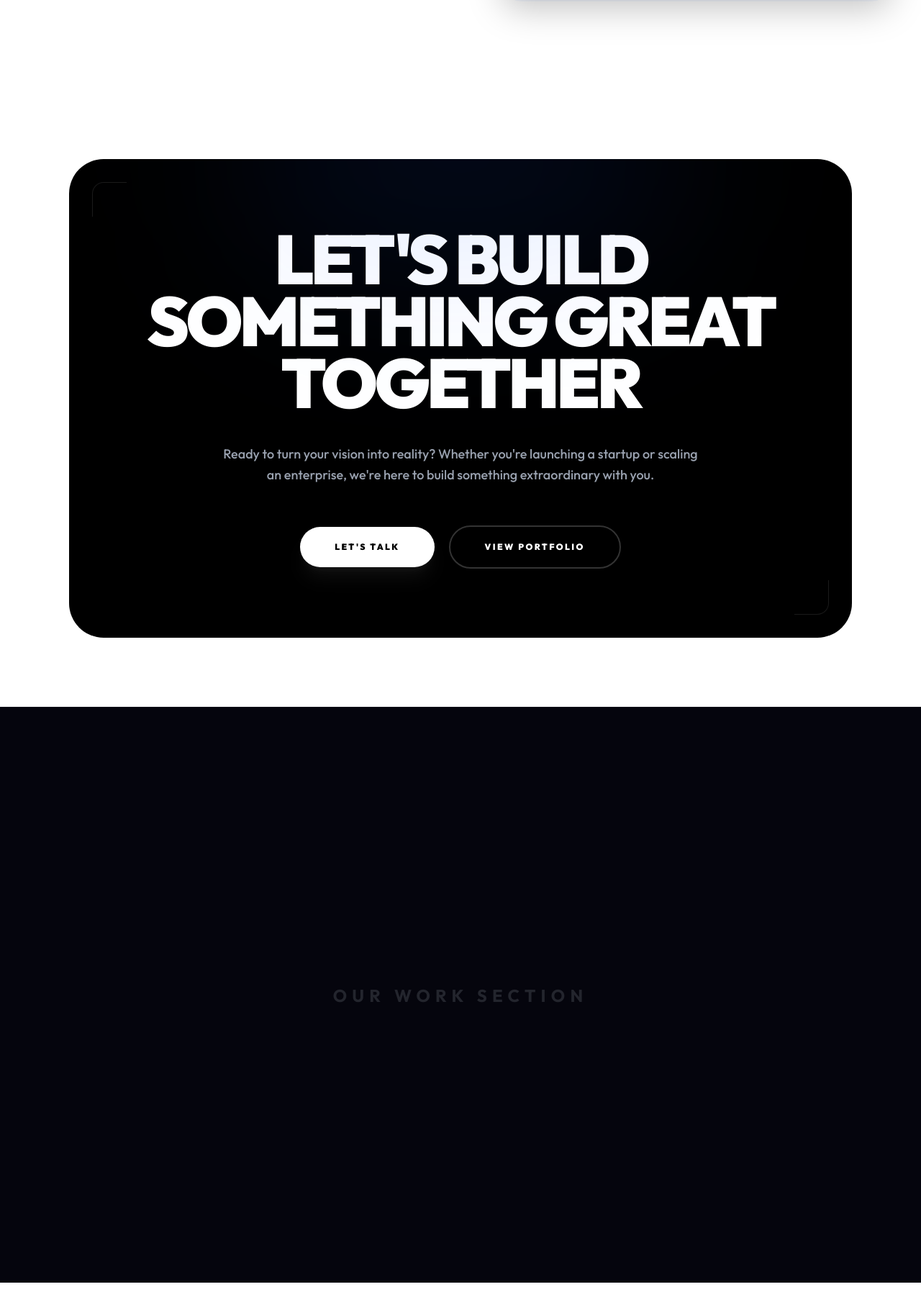
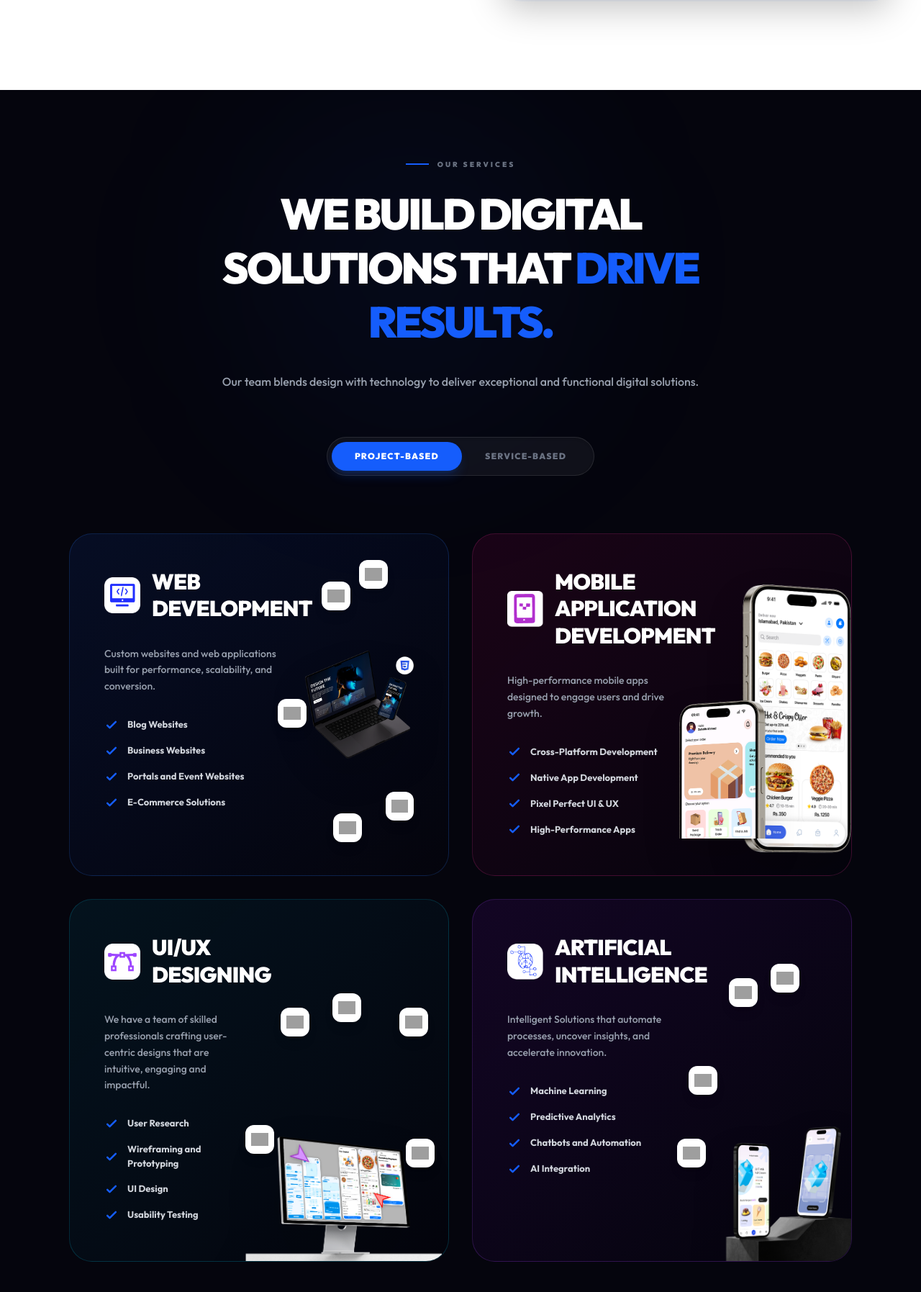
Before and after one commit to HassaanAwan786/BackCaps_Company_webSite, a Laravel app: page / in a window 1280 px wide. Shown: the part 3338-5133 px from the top of the page at 72% size. Run offline with Laravel 12, Linux system fonts and the light colour scheme; style sheets or scripts are compiled from the project's sources; some libraries are stand-ins or nearby versions; grey boxes are pictures that could not be loaded.

Commit message:
create services section

```diff
--- /dev/null
+++ b/resources/js/Components/Hero/Services.jsx
@@ -0,0 +1,230 @@
+import React, { useState } from 'react';
+import { motion, AnimatePresence } from 'framer-motion';
+
+const Services = () => {
+    const [activeTab, setActiveTab] = useState('project');
+
+    const checkmark = (
+        <svg className="w-5 h-5 text-blue-600 flex-shrink-0" fill="none" stroke="currentColor" viewBox="0 0 24 24">
+            <path strokeLinecap="round" strokeLinejoin="round" strokeWidth="3" d="M5 13l4 4L19 7" />
+        </svg>
+    );
+
+    const [isMobile, setIsMobile] = React.useState(false);
+
+    React.useEffect(() => {
+        const checkMobile = () => setIsMobile(window.innerWidth < 1024);
+        checkMobile();
+        window.addEventListener('resize', checkMobile);
+        return () => window.removeEventListener('resize', checkMobile);
+    }, []);
+
+    const services = [
+        {
+            title: "Web Development",
+            description: "Custom websites and web applications built for performance, scalability, and conversion.",
+            items: ["Blog Websites", "Business Websites", "Portals and Event Websites", "E-Commerce Solutions"],
+            bg: "bg-gradient-to-br from-blue-600/10 via-blue-600/5 to-transparent border-blue-500/20",
+            image: "/assets/images/macbook.png",
+            icon: "/assets/images/macbook_logo.png",
+            techIcons: [
+                { name: 'wordpress', top: '-3%', left: '50%', mTop: '-15%', mLeft: '50%', color: '#21759B' },
+                { name: 'javascript', top: '5%', left: '15%', mTop: '15%', mLeft: '0%', color: '#F7DF1E' },
+                { name: 'nodedotjs', top: '82%', left: '74%', mTop: '85%', mLeft: '80%', color: '#339933' },
+                { name: 'react', top: '90%', left: '26%', mTop: '90%', mLeft: '20%', color: '#61DAFB' },
+                { name: 'html5', top: '48%', left: '-25%', mTop: '50%', mLeft: '-3%', color: '#E34F26' }
+            ]
+        },
+        {
+            title: "Mobile Application Development",
+            description: "High-performance mobile apps designed to engage users and drive growth.",
+            items: ["Cross-Platform Development", "Native App Development", "Pixel Perfect UI & UX", "High-Performance Apps"],
+            bg: "bg-gradient-to-br from-pink-600/10 via-pink-600/5 to-transparent border-pink-500/20",
+            image: "/assets/images/iPhone_1.png",
+            image2: "/assets/images/iPhone_2.png",
+            icon: "/assets/images/iphone_logo.png",
+            // techIcons: [
+            //     { name: 'swift', top: '10%', right: '10%', color: '#F05138' },
+            //     { name: 'kotlin', top: '35%', right: '5%', color: '#7F52FF' },
+            //     { name: 'flutter', bottom: '40%', right: '5%', color: '#02569B' },
+            //     { name: 'react', bottom: '20%', right: '10%', color: '#61DAFB' }
+            // ]
+
+        },
+        {
+            title: "UI/UX Designing",
+            description: "We have a team of skilled professionals crafting user-centric designs that are intuitive, engaging and impactful.",
+            items: ["User Research", "Wireframing and Prototyping", "UI Design", "Usability Testing"],
+            bg: "bg-gradient-to-br from-cyan-600/10 via-cyan-600/5 to-transparent border-cyan-500/20",
+            image: "/assets/images/studio.png",
+            icon: "/assets/images/studio_logo.png",
+            techIcons: [
+                { name: 'figma', top: '25%', left: '5%', color: '#F24E1E', mTop: '25%', mLeft: '0%', },
+                { name: 'dribbble', top: '25%', right: '-10%', color: '#EA4C89', mTop: '25%', mRight: '10%', },
+                { name: 'behance', bottom: '70%', left: '42%', color: '#1769FF', mBottom: '80%', mLeft: '42%', },
+                { name: 'miro', top: '70%', right: '-15%', color: '#FFD500', mTop: '60%', mRight: '0%', },
+                { name: 'sketch', bottom: '25%', left: '-20%', color: '#F7B500', mTop: '60%', m: '-20%', },
+            ]
+        },
+        {
+            title: "Artificial Intelligence",
+            description: "Intelligent Solutions that automate processes, uncover insights, and accelerate innovation.",
+            items: ["Machine Learning", "Predictive Analytics", "Chatbots and Automation", "AI Integration"],
+            bg: "bg-gradient-to-br from-purple-600/10 via-purple-600/5 to-transparent border-purple-500/20",
+            image: "/assets/images/ai.png",
+            icon: "/assets/images/ai_logo.png",
+            techIcons: [
+                { name: 'python', top: '15%', left: '25%', color: '#3776AB', mTop: '-15%', mLeft: '20%' },
+                { name: 'tensorflow', top: '10%', right: '15%', color: '#FF6F00', mTop: '-10%', mRight: '0%' },
+                { name: 'pytorch', bottom: '45%', left: '-10%', color: '#EE4C2C', mTop: '30%', mLeft: '-55%' },
+                { name: 'keras', top: '70%', left: '-20%', color: '#D00000', mTop: '40%', mLeft: '-5%' }
+            ]
+        }
+    ];
+
+    return (
+        <section className="bg-[#05050d] py-24 px-6 sm:px-12 lg:px-24 relative overflow-hidden">
+            {/* Background Glow */}
+            <div className="absolute top-0 left-1/4 w-[500px] h-[500px] bg-blue-600/5 blur-[120px] rounded-full pointer-events-none" />
+
+            <div className="max-w-7xl mx-auto relative z-10">
+                {/* Header */}
+                <div className="text-center mb-16">
+                    <div className="flex items-center justify-center gap-3 mb-6">
+                        <div className="h-[2px] w-8 bg-blue-600" />
+                        <span className="text-[10px] font-black text-gray-500 uppercase tracking-[0.3em]">Our Services</span>
+                    </div>
+
+                    <h2 className="text-4xl sm:text-6xl font-black text-white uppercase tracking-tighter leading-tight max-w-4xl mx-auto mb-8">
+                        We Build Digital <br /> Solutions That <span className="text-blue-600">Drive Results.</span>
+                    </h2>
+
+                    <p className="text-gray-400 text-sm sm:text-base max-w-2xl mx-auto font-medium leading-relaxed">
+                        Our team blends design with technology to deliver exceptional and functional digital solutions.
+                    </p>
+                </div>
+
+                <div className="flex justify-center mb-16 sm:mb-20">
+                    <div className="bg-white/5 border border-white/10 p-1 sm:p-1.5 rounded-full flex items-center shadow-inner max-w-[95%] sm:max-w-none mx-auto">
+                        <button
+                            onClick={() => setActiveTab('project')}
+                            className={`px-4 sm:px-8 py-2 sm:py-3 rounded-full text-[10px] sm:text-xs font-black uppercase tracking-[0.1em] transition-all duration-300 ${activeTab === 'project' ? 'bg-blue-600 text-white shadow-lg shadow-blue-600/20' : 'text-gray-500 hover:text-white'}`}
+                        >
+                            Project-Based
+                        </button>
+                        <button
+                            onClick={() => setActiveTab('service')}
+                            className={`px-4 sm:px-8 py-2 sm:py-3 rounded-full text-[10px] sm:text-xs font-black uppercase tracking-[0.1em] transition-all duration-300 ${activeTab === 'service' ? 'bg-blue-600 text-white shadow-lg shadow-blue-600/20' : 'text-gray-500 hover:text-white'}`}
+                        >
+                            Service-Based
+                        </button>
+                    </div>
+                </div>
+
+                <AnimatePresence mode="wait">
+                    <motion.div
+                        key={activeTab}
+                        initial={{ opacity: 0, y: 20 }}
+                        animate={{ opacity: 1, y: 0 }}
+                        exit={{ opacity: 0, y: -20 }}
+                        transition={{ duration: 0.3 }}
+                        className="grid grid-cols-1 lg:grid-cols-2 gap-8"
+                    >
+                        {services.map((service, index) => (
+                            <motion.div
+                                key={index}
+                                initial={{ opacity: 0, y: 30 }}
+                                whileInView={{ opacity: 1, y: 0 }}
+                                viewport={{ once: true }}
+                                transition={{ delay: index * 0.1 }}
+                                className={`${service.bg} ${service.className || ''} rounded-[2rem] p-6 sm:p-10 lg:p-12 relative overflow-hidden group lg:min-h-[380px] border flex flex-col lg:flex-row gap-8 lg:gap-10 items-start text-left transition-all duration-500 hover:scale-[1.01] lg:hover:scale-[1.02] hover:shadow-2xl hover:shadow-blue-600/10`}
+                            >
+                                {/* Content Side */}
+                                <div className="flex-1 z-10 relative">
+                                    <div className="flex items-center gap-4 mb-8">
+                                        <div className="flex-shrink-0 flex items-center justify-center">
+                                            <img src={service.icon} alt="" width={40} height={40} className="sm:w-[50px] sm:h-[50px] brightness-110" />
+                                        </div>
+                                        <h3 className="text-xl sm:text-2xl lg:text-3xl font-black text-white uppercase tracking-tight leading-tight">
+                                            {service.title}
+                                        </h3>
+                                    </div>
+                                    <p className="text-gray-400 text-[13px] sm:text-sm font-medium leading-relaxed mb-8">
+                                        {service.description}
+                                    </p>
+                                    <ul className="space-y-3 sm:space-y-4 inline-block text-left">
+                                        {service.items.map((item, i) => (
+                                            <li key={i} className="flex items-center gap-3 text-[13px] font-bold text-gray-300">
+                                                {checkmark}
+                                                {item}
+                                            </li>
+                                        ))}
+                                    </ul>
+                                </div>
+
+                                <div className="flex-1 w-full relative min-h-[200px] sm:min-h-[250px] lg:min-h-full self-stretch mt-6 lg:mt-0">
+                                    <div className={`absolute inset-0 flex ${(service.title === 'UI/UX Designing' || service.title === 'Artificial Intelligence') ? 'items-end' : 'items-center'} justify-center`}>
+                                        {/* Main Image */}
+                                        <motion.div
+                                            initial={{ scale: 0.9, opacity: 0 }}
+                                            whileInView={{ scale: 1, opacity: 1 }}
+                                            transition={{ delay: 0.4 }}
+                                            className="relative z-0"
+                                        >
+                                            <img
+                                                src={service.image}
+                                                alt={service.title}
+                                                className={`w-full
+                                                    ${service.title === 'UI/UX Designing' ? 'max-w-[220px] lg:max-w-[340px] translate-y-4 lg:translate-y-8 scale-110 lg:scale-140 lg:group-hover:scale-145' :
+                                                        service.title === 'Artificial Intelligence' ? 'max-w-[220px] lg:max-w-[320px] translate-y-6 lg:translate-x-10 lg:translate-y-10 scale-100 lg:scale-110' :
+                                                            'max-w-[180px] lg:max-w-[300px] lg:group-hover:scale-105'}
+                                                    object-contain drop-shadow-2xl transition-transform duration-700 ${service.title === 'Mobile Application Development' ? 'translate-x-20 lg:translate-x-12 translate-y-18 lg:translate-y-5' : ''}`}
+                                            />
+                                            {service.image2 && (
+                                                <img
+                                                    src={service.image2}
+                                                    alt={service.title}
+                                                    className="absolute -left-10 bottom-0 w-[120px] object-contain drop-shadow-2xl z-20 transition-transform duration-700 group-hover:-translate-x-4 group-hover:translate-y-2"
+                                                />
+                                            )}
+                                        </motion.div>
+
+                                        {/* Tech Floating Icons */}
+                                        {service.techIcons?.map((icon, i) => (
+                                            <motion.div
+                                                key={i}
+                                                initial={{ opacity: 0, scale: 0 }}
+                                                whileInView={{ opacity: 1, scale: 1 }}
+                                                transition={{ delay: 0.5 + i * 0.1 }}
+                                                style={{
+                                                    position: 'absolute',
+                                                    top: isMobile ? (icon.mTop || icon.top) : icon.top,
+                                                    bottom: isMobile ? (icon.mBottom || icon.bottom) : icon.bottom,
+                                                    left: isMobile ? (icon.mLeft || icon.left) : icon.left,
+                                                    right: isMobile ? (icon.mRight || icon.right) : icon.right,
+                                                    zIndex: 10
+                                                }}
+                                                className="bg-white p-1.5 sm:p-2 rounded-lg sm:rounded-xl shadow-lg hover:scale-110 transition-transform duration-300"
+                                            >
+                                                <img
+                                                    src={`https://cdn.simpleicons.org/${icon.name}/${icon.color.replace('#', '')}`}
+                                                    alt={icon.name}
+                                                    className="w-4 h-4 sm:w-6 sm:h-6 object-contain"
+                                                />
+                                            </motion.div>
+                                        ))}
+                                    </div>
+
+                                    {/* Ambient Glow behind image */}
+                                    <div className={`absolute ${(service.title === 'UI/UX Designing' || service.title === 'Artificial Intelligence') ? 'bottom-0 translate-y-1/2' : 'inset-0'} bg-white/20 blur-3xl rounded-full scale-50 opacity-0 group-hover:opacity-100 transition-opacity duration-700`} />
+                                </div>
+                            </motion.div>
+                        ))}
+                    </motion.div>
+                </AnimatePresence>
+            </div>
+        </section>
+    );
+};
+
+export default Services;
--- a/resources/js/Pages/Welcome.jsx
+++ b/resources/js/Pages/Welcome.jsx
@@ -3,6 +3,7 @@ import { Head } from '@inertiajs/react';
 import Hero from './LandingPage/Hero';
 import TechHeadline from '@/Components/Hero/TechHeadline';
 import WhoWeAre from '@/Components/Hero/WhoWeAre';
+import Services from '@/Components/Hero/Services';
 import CallToAction from '@/Components/Hero/CallToAction';
 
 export default function Welcome({ auth }) {
@@ -13,12 +14,9 @@ export default function Welcome({ auth }) {
             <Hero />
             <TechHeadline />
             <WhoWeAre />
+            <Services />
             <CallToAction />
 
-            {/* Next Section (Work) */}
-            <div className="min-h-screen bg-[#05050d] flex items-center justify-center border-t border-white/5">
-                <p className="text-brand-gray text-2xl font-bold uppercase tracking-[0.3em] opacity-20">Our Work Section</p>
-            </div>
         </GeneralLayout>
     );
 }
```
Also changed, not shown: public/assets/images/ai.png (added), public/assets/images/ai_logo.png (added), public/assets/images/iPhone_1.png (added), public/assets/images/iPhone_2.png (added), public/assets/images/iphone_logo.png (added), public/assets/images/macbook.png (added), public/assets/images/macbook_logo.png (added), public/assets/images/studio.png (added), public/assets/images/studio_logo.png (added).
